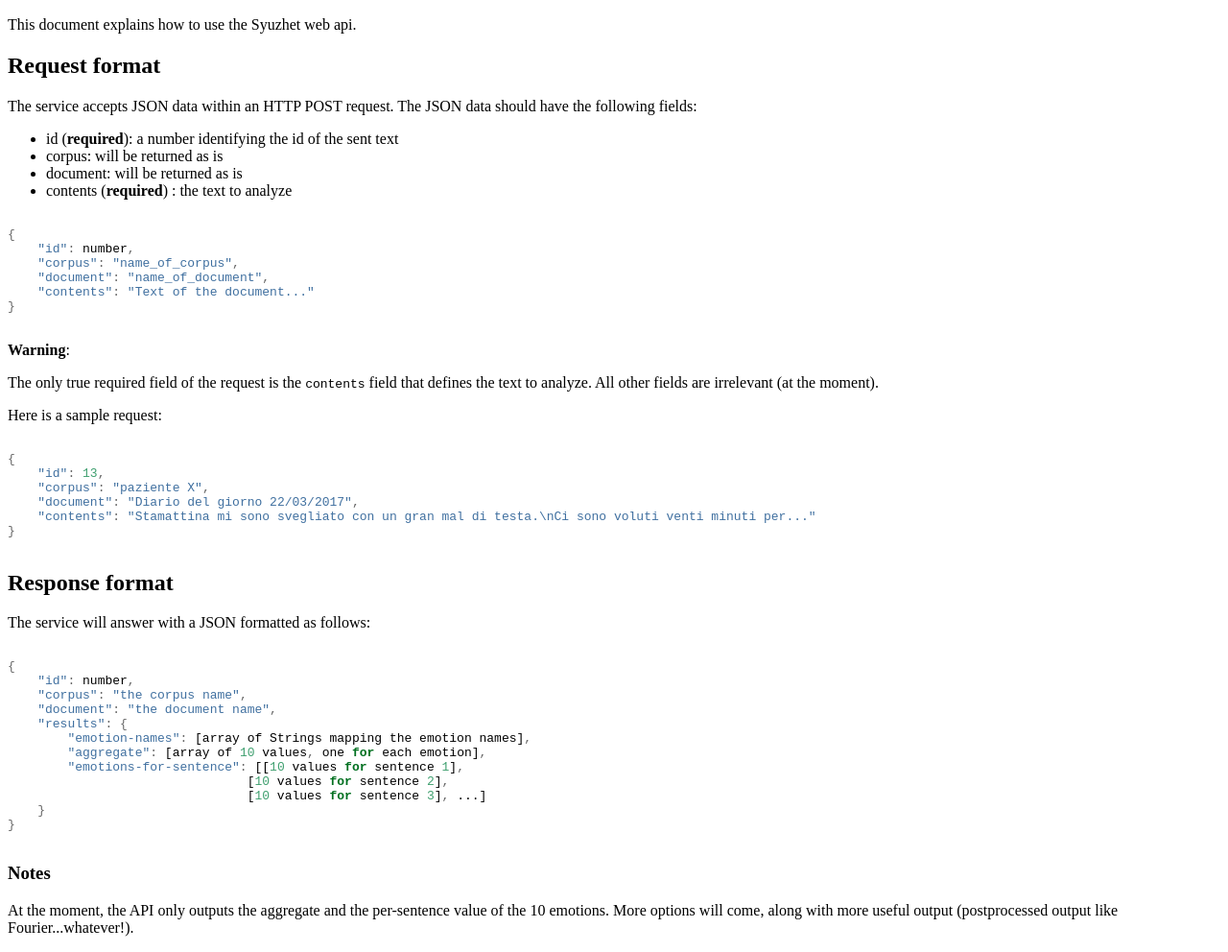
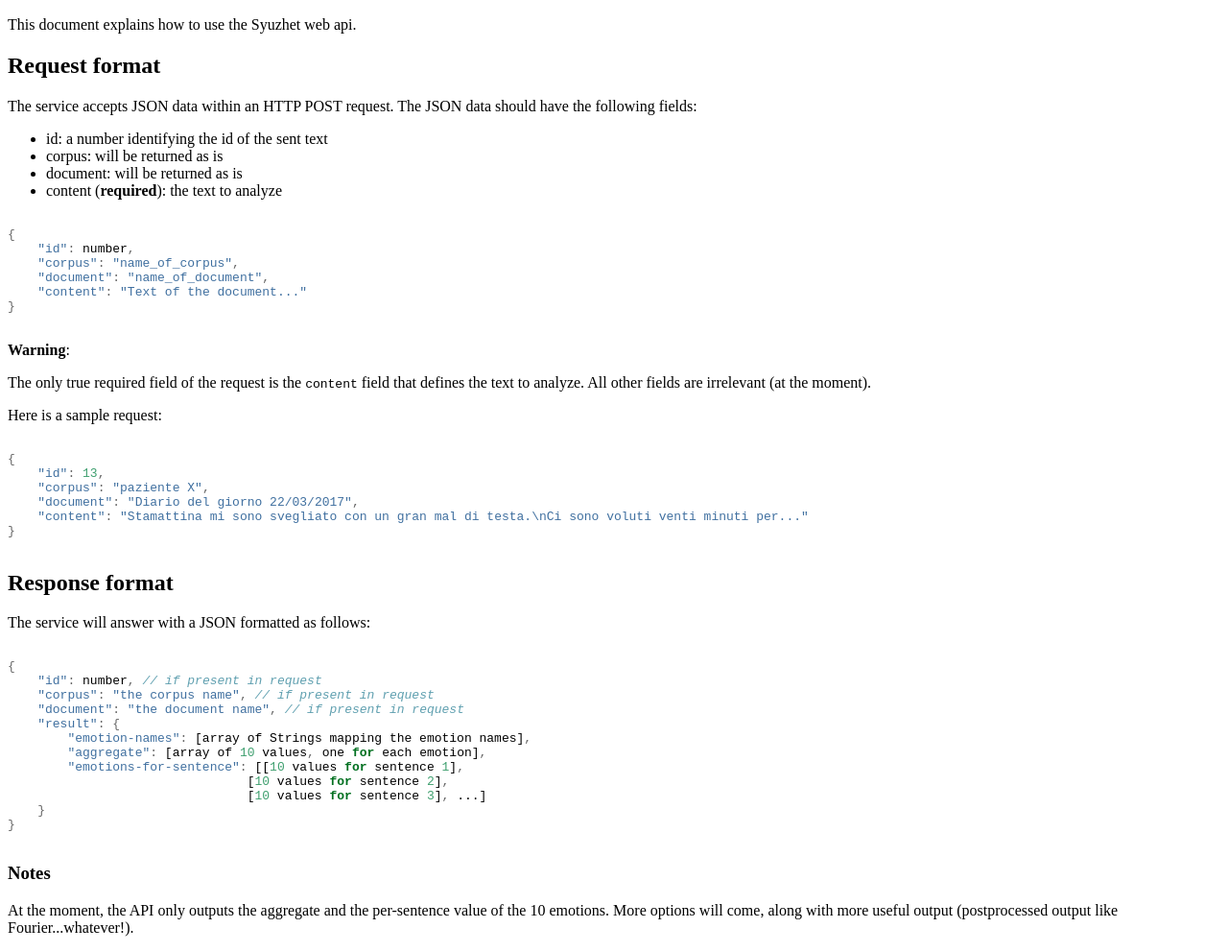
Before and after one commit to PCampi/syuzhet-web, a plain HTML site: page static/Readme.html in a window 1280 px wide. Shown: the part 110-1102 px from the top of the page at 96% size. Drawn offline with Linux system fonts and the light colour scheme.

Commit message:
Updated Readme.

```diff
--- a/static/Readme.html
+++ b/static/Readme.html
@@ -54,33 +54,33 @@ code > span.in { color: #60a0b0; font-weight: bold; font-style: italic; } /* Inf
 <h2 id="request-format">Request format</h2>
 <p>The service accepts JSON data within an HTTP POST request. The JSON data should have the following fields:</p>
 <ul>
-<li>id (<strong>required</strong>): a number identifying the id of the sent text</li>
+<li>id: a number identifying the id of the sent text</li>
 <li>corpus: will be returned as is</li>
 <li>document: will be returned as is</li>
-<li>contents (<strong>required</strong>) : the text to analyze</li>
+<li>content (<strong>required</strong>): the text to analyze</li>
 </ul>
 <div class="sourceCode"><pre class="sourceCode javascript"><code class="sourceCode javascript"><span class="op">{</span>
     <span class="st">&quot;id&quot;</span><span class="op">:</span> number<span class="op">,</span>
     <span class="st">&quot;corpus&quot;</span><span class="op">:</span> <span class="st">&quot;name_of_corpus&quot;</span><span class="op">,</span>
     <span class="st">&quot;document&quot;</span><span class="op">:</span> <span class="st">&quot;name_of_document&quot;</span><span class="op">,</span>
-    <span class="st">&quot;contents&quot;</span><span class="op">:</span> <span class="st">&quot;Text of the document...&quot;</span>
+    <span class="st">&quot;content&quot;</span><span class="op">:</span> <span class="st">&quot;Text of the document...&quot;</span>
 <span class="op">}</span></code></pre></div>
 <p><strong>Warning</strong>:</p>
-<p>The only true required field of the request is the <code>contents</code> field that defines the text to analyze. All other fields are irrelevant (at the moment).</p>
+<p>The only true required field of the request is the <code>content</code> field that defines the text to analyze. All other fields are irrelevant (at the moment).</p>
 <p>Here is a sample request:</p>
 <div class="sourceCode"><pre class="sourceCode javascript"><code class="sourceCode javascript"><span class="op">{</span>
     <span class="st">&quot;id&quot;</span><span class="op">:</span> <span class="dv">13</span><span class="op">,</span>
     <span class="st">&quot;corpus&quot;</span><span class="op">:</span> <span class="st">&quot;paziente X&quot;</span><span class="op">,</span>
     <span class="st">&quot;document&quot;</span><span class="op">:</span> <span class="st">&quot;Diario del giorno 22/03/2017&quot;</span><span class="op">,</span>
-    <span class="st">&quot;contents&quot;</span><span class="op">:</span> <span class="st">&quot;Stamattina mi sono svegliato con un gran mal di testa.</span><span class="sc">\n</span><span class="st">Ci sono voluti venti minuti per...&quot;</span>
+    <span class="st">&quot;content&quot;</span><span class="op">:</span> <span class="st">&quot;Stamattina mi sono svegliato con un gran mal di testa.</span><span class="sc">\n</span><span class="st">Ci sono voluti venti minuti per...&quot;</span>
 <span class="op">}</span></code></pre></div>
 <h2 id="response-format">Response format</h2>
 <p>The service will answer with a JSON formatted as follows:</p>
 <div class="sourceCode"><pre class="sourceCode javascript"><code class="sourceCode javascript"><span class="op">{</span>
-    <span class="st">&quot;id&quot;</span><span class="op">:</span> number<span class="op">,</span>
-    <span class="st">&quot;corpus&quot;</span><span class="op">:</span> <span class="st">&quot;the corpus name&quot;</span><span class="op">,</span>
-    <span class="st">&quot;document&quot;</span><span class="op">:</span> <span class="st">&quot;the document name&quot;</span><span class="op">,</span>
-    <span class="st">&quot;results&quot;</span><span class="op">:</span> <span class="op">{</span>
+    <span class="st">&quot;id&quot;</span><span class="op">:</span> number<span class="op">,</span> <span class="co">// if present in request</span>
+    <span class="st">&quot;corpus&quot;</span><span class="op">:</span> <span class="st">&quot;the corpus name&quot;</span><span class="op">,</span> <span class="co">// if present in request</span>
+    <span class="st">&quot;document&quot;</span><span class="op">:</span> <span class="st">&quot;the document name&quot;</span><span class="op">,</span> <span class="co">// if present in request</span>
+    <span class="st">&quot;result&quot;</span><span class="op">:</span> <span class="op">{</span>
         <span class="st">&quot;emotion-names&quot;</span><span class="op">:</span> [array of Strings mapping the emotion names]<span class="op">,</span>
         <span class="st">&quot;aggregate&quot;</span><span class="op">:</span> [array of <span class="dv">10</span> values<span class="op">,</span> one <span class="cf">for</span> each emotion]<span class="op">,</span>
         <span class="st">&quot;emotions-for-sentence&quot;</span><span class="op">:</span> [[<span class="dv">10</span> values <span class="cf">for</span> sentence <span class="dv">1</span>]<span class="op">,</span>
```
